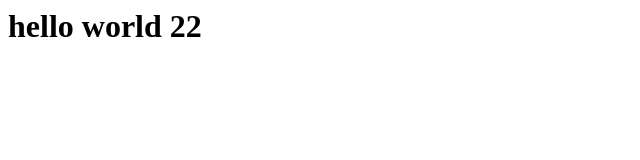
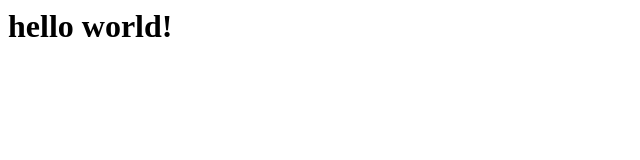
Before and after one commit to asa-hito/getHiroku-test, a plain HTML site: page index.html in a window 1280 px wide. Shown: the full height of the page, 0-640 px from the left. Drawn offline with Linux system fonts and the light colour scheme.

Commit message:
Update index.html

```diff
--- a/index.html
+++ b/index.html
@@ -1 +1 @@
-<h1>hello world 22</h1>
+<h1>hello world!</h1>
```
